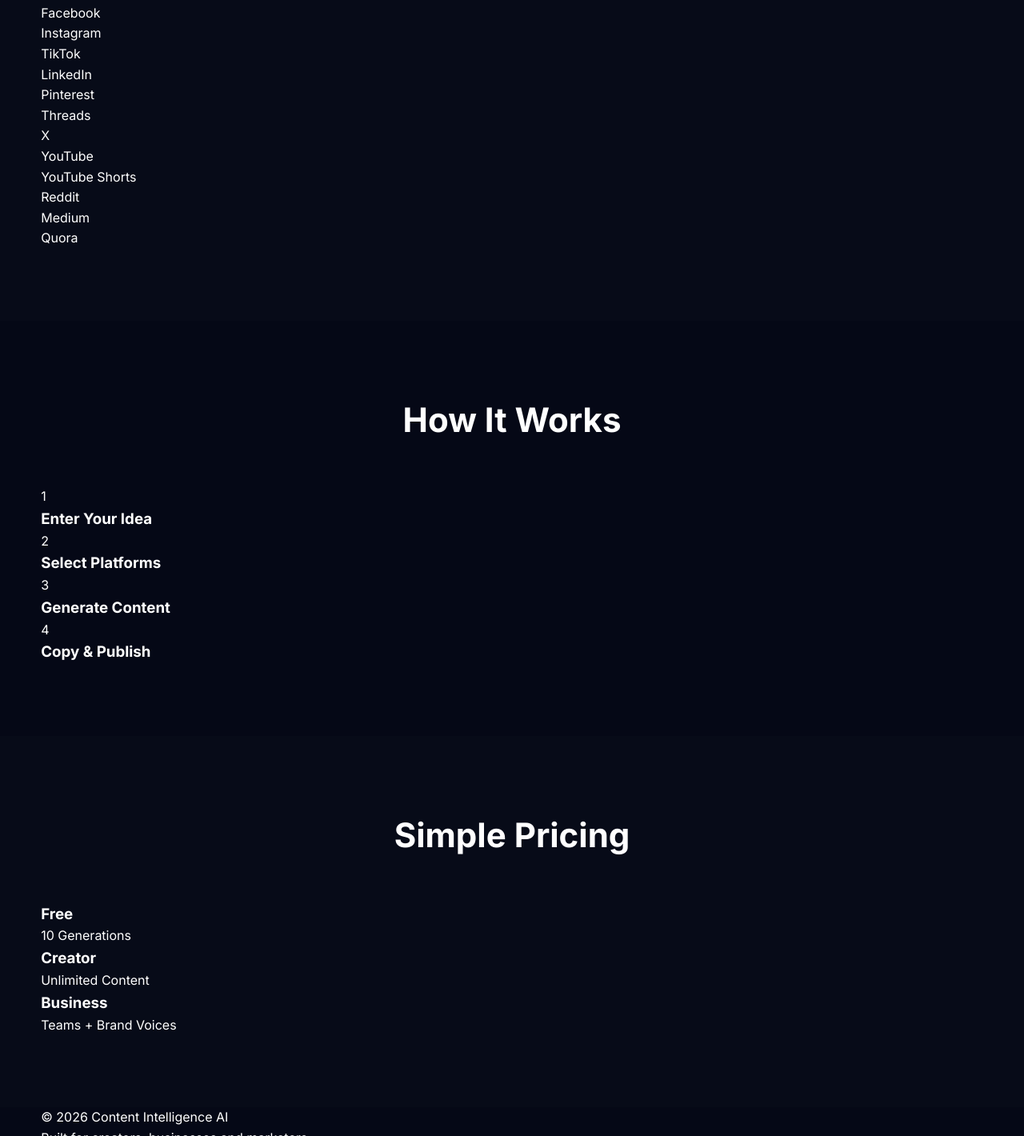
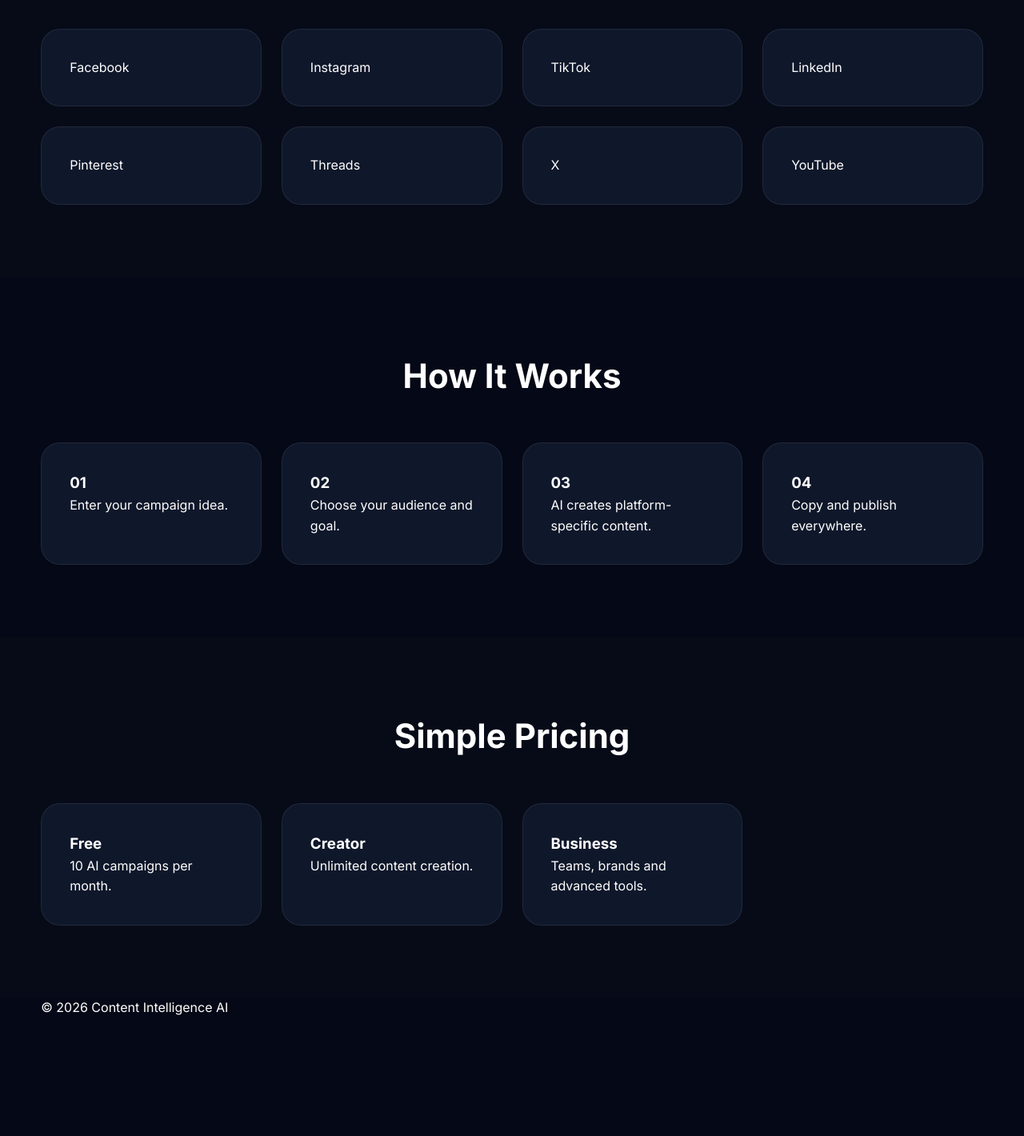
Before and after one commit to nextwaveaisuite/content-intelligence-ai, a website: page index.html in a window 1280 px wide. Shown: the part 1380-2800 px from the top of the page at 80% size. After the commit the page ends 2652 px from the top, so only its background shows below. Drawn offline with Linux system fonts and the light colour scheme.

Commit message:
Update meta tags and content in index.html

```diff
--- a/index.html
+++ b/index.html
@@ -1,31 +1,50 @@
 <!DOCTYPE html>
 <html lang="en">
+
 <head>
-  <meta charset="UTF-8" />
-  <meta name="viewport" content="width=device-width, initial-scale=1.0" />
 
-  <title>Content Intelligence AI | Create Platform-Specific Content with AI</title>
+<meta charset="UTF-8">
 
-  <meta name="description" content="Create platform-specific AI content for Facebook, Instagram, TikTok, LinkedIn, Pinterest, X, Threads, YouTube and more from one simple idea." />
+<meta name="viewport" content="width=device-width, initial-scale=1.0">
 
-  <meta name="keywords" content="AI Content Generator, AI Social Media Writer, Facebook Content Generator, Instagram Caption Generator, TikTok Script Generator, LinkedIn AI Writer, Pinterest AI Generator, AI Marketing Software, Content Intelligence AI" />
 
-  <meta name="author" content="Content Intelligence AI">
+<title>
+Content Intelligence AI | AI Content Creation Platform
+</title>
 
-  <link rel="stylesheet" href="css/style.css">
 
-  <link rel="preconnect" href="https://fonts.googleapis.com">
-  <link rel="preconnect" href="https://fonts.gstatic.com" crossorigin>
+<meta name="description" content="Create platform-specific AI content for Facebook, Instagram, TikTok, LinkedIn, Pinterest, X and YouTube from one simple idea.">
 
-  <link href="https://fonts.googleapis.com/css2?family=Inter:wght@300;400;500;600;700;800&display=swap" rel="stylesheet">
+
+<meta name="keywords" content="AI Content Generator, Social Media AI Writer, AI Marketing Software, Content Creation AI">
+
+
+<link rel="stylesheet" href="css/style.css">
+
+
+<link rel="preconnect" href="https://fonts.googleapis.com">
+
+<link rel="preconnect" href="https://fonts.gstatic.com" crossorigin>
+
+
+<link href="https://fonts.googleapis.com/css2?family=Inter:wght@300;400;500;600;700;800&display=swap" rel="stylesheet">
+
 
 </head>
 
+
+
+
 <body>
+
+
+
 
 <header>
 
+
 <div class="container nav">
+
 
 <div class="logo">
 
@@ -33,48 +52,77 @@ Content Intelligence AI
 
 </div>
 
+
+
 <nav>
 
-<a href="#features">Features</a>
 
-<a href="#platforms">Platforms</a>
+<a href="#features">
+Features
+</a>
 
-<a href="#pricing">Pricing</a>
 
-<a href="dashboard.html" class="nav-button">
+<a href="#platforms">
+Platforms
+</a>
 
+
+<a href="#pricing">
+Pricing
+</a>
+
+
+<a href="dashboard.html">
 Dashboard
+</a>
 
-</a>
+
 
 </nav>
 
+
 </div>
+
 
 </header>
 
 
+
+
+
+
+
+
 <section class="hero">
+
 
 <div class="container">
 
+
 <h1>
 
-Create Once.<br>
+Create Once.
+<br>
 
 Adapt Everywhere.
 
 </h1>
 
+
+
 <p>
 
-Generate platform-specific AI content for every major social media platform from one simple idea.
+Transform one idea into unique AI-powered content for every major social platform.
 
-No copywriting experience required.
+Save hours of writing and create campaigns built for each audience.
 
 </p>
 
+
+
+
 <div class="hero-buttons">
+
 
 <a href="dashboard.html" class="primary-button">
 
@@ -82,23 +130,38 @@ Start Creating
 
 </a>
 
+
+
 <a href="#features" class="secondary-button">
 
 Learn More
 
 </a>
 
+
+
 </div>
 
+
+
 </div>
+
 
 </section>
 
 
 
+
+
+
+
+
+
 <section id="features" class="section">
 
+
 <div class="container">
+
 
 <h2>
 
@@ -106,83 +169,97 @@ Why Content Intelligence AI?
 
 </h2>
 
+
+
+
 <div class="grid">
+
+
 
 <div class="card">
 
 <h3>
-
 One Idea
-
 </h3>
 
 <p>
-
-Enter your topic once.
-
+Enter one campaign idea and generate complete social content.
 </p>
 
 </div>
 
+
+
+
+
 <div class="card">
 
 <h3>
-
 Platform Intelligence
-
 </h3>
 
 <p>
-
-Every platform receives completely unique content.
-
+Every platform receives unique content designed for its audience.
 </p>
 
 </div>
 
+
+
+
+
 <div class="card">
 
 <h3>
-
-Copy & Paste
-
+Visual Direction
 </h3>
 
 <p>
-
-Ready for publishing immediately.
-
+Generate image and video concepts alongside your copy.
 </p>
 
 </div>
 
+
+
+
+
 <div class="card">
 
 <h3>
-
-Save Time
-
+Copy Ready
 </h3>
 
 <p>
-
-Hours of writing become minutes.
-
+Create publish-ready campaigns in minutes.
 </p>
 
 </div>
 
+
+
 </div>
 
+
+
 </div>
+
 
 </section>
 
 
 
+
+
+
+
+
+
 <section id="platforms" class="section dark">
 
+
 <div class="container">
+
 
 <h2>
 
@@ -190,43 +267,74 @@ Supported Platforms
 
 </h2>
 
-<div class="platform-grid">
 
-<div class="platform">Facebook</div>
 
-<div class="platform">Instagram</div>
 
-<div class="platform">TikTok</div>
+<div class="grid">
 
-<div class="platform">LinkedIn</div>
 
-<div class="platform">Pinterest</div>
+<div class="card">
+Facebook
+</div>
 
-<div class="platform">Threads</div>
 
-<div class="platform">X</div>
+<div class="card">
+Instagram
+</div>
 
-<div class="platform">YouTube</div>
 
-<div class="platform">YouTube Shorts</div>
+<div class="card">
+TikTok
+</div>
 
-<div class="platform">Reddit</div>
 
-<div class="platform">Medium</div>
+<div class="card">
+LinkedIn
+</div>
 
-<div class="platform">Quora</div>
+
+<div class="card">
+Pinterest
+</div>
+
+
+<div class="card">
+Threads
+</div>
+
+
+<div class="card">
+X
+</div>
+
+
+<div class="card">
+YouTube
+</div>
+
+
 
 </div>
 
+
 </div>
+
 
 </section>
 
 
 
+
+
+
+
+
+
 <section class="section">
 
+
 <div class="container">
+
 
 <h2>
 
@@ -234,67 +342,96 @@ How It Works
 
 </h2>
 
-<div class="steps">
 
-<div class="step">
 
-<span>1</span>
+
+<div class="grid">
+
+
+
+<div class="card">
 
 <h3>
+01
+</h3>
 
-Enter Your Idea
-
-</h3>
+<p>
+Enter your campaign idea.
+</p>
 
 </div>
 
-<div class="step">
 
-<span>2</span>
+
+
+<div class="card">
 
 <h3>
+02
+</h3>
 
-Select Platforms
-
-</h3>
+<p>
+Choose your audience and goal.
+</p>
 
 </div>
 
-<div class="step">
 
-<span>3</span>
+
+
+
+<div class="card">
 
 <h3>
+03
+</h3>
 
-Generate Content
-
-</h3>
+<p>
+AI creates platform-specific content.
+</p>
 
 </div>
 
-<div class="step">
 
-<span>4</span>
+
+
+
+<div class="card">
 
 <h3>
+04
+</h3>
 
-Copy & Publish
-
-</h3>
+<p>
+Copy and publish everywhere.
+</p>
 
 </div>
 
+
+
+
 </div>
 
+
 </div>
+
 
 </section>
 
 
 
+
+
+
+
+
+
 <section id="pricing" class="section dark">
 
+
 <div class="container">
+
 
 <h2>
 
@@ -302,85 +439,101 @@ Simple Pricing
 
 </h2>
 
-<div class="pricing-grid">
 
-<div class="price-card">
+
+
+<div class="grid">
+
+
+
+<div class="card">
 
 <h3>
-
 Free
-
 </h3>
 
 <p>
-
-10 Generations
-
+10 AI campaigns per month.
 </p>
 
 </div>
 
-<div class="price-card featured">
+
+
+
+<div class="card">
 
 <h3>
-
 Creator
-
 </h3>
 
 <p>
-
-Unlimited Content
-
+Unlimited content creation.
 </p>
 
 </div>
 
-<div class="price-card">
+
+
+
+
+<div class="card">
 
 <h3>
-
 Business
-
 </h3>
 
 <p>
-
-Teams + Brand Voices
-
+Teams, brands and advanced tools.
 </p>
 
 </div>
 
+
+
 </div>
 
+
 </div>
+
 
 </section>
 
 
 
+
+
+
+
+
+
 <footer>
 
-<div class="container footer">
 
-<div>
+<div class="container">
+
+
+<p>
 
 © 2026 Content Intelligence AI
 
-</div>
+</p>
 
-<div>
-
-Built for creators, businesses and marketers.
 
 </div>
 
-</div>
 
 </footer>
 
+
+
+
+
 <script src="js/main.js"></script>
 
+
+
 </body>
+
+
 </html>
```
